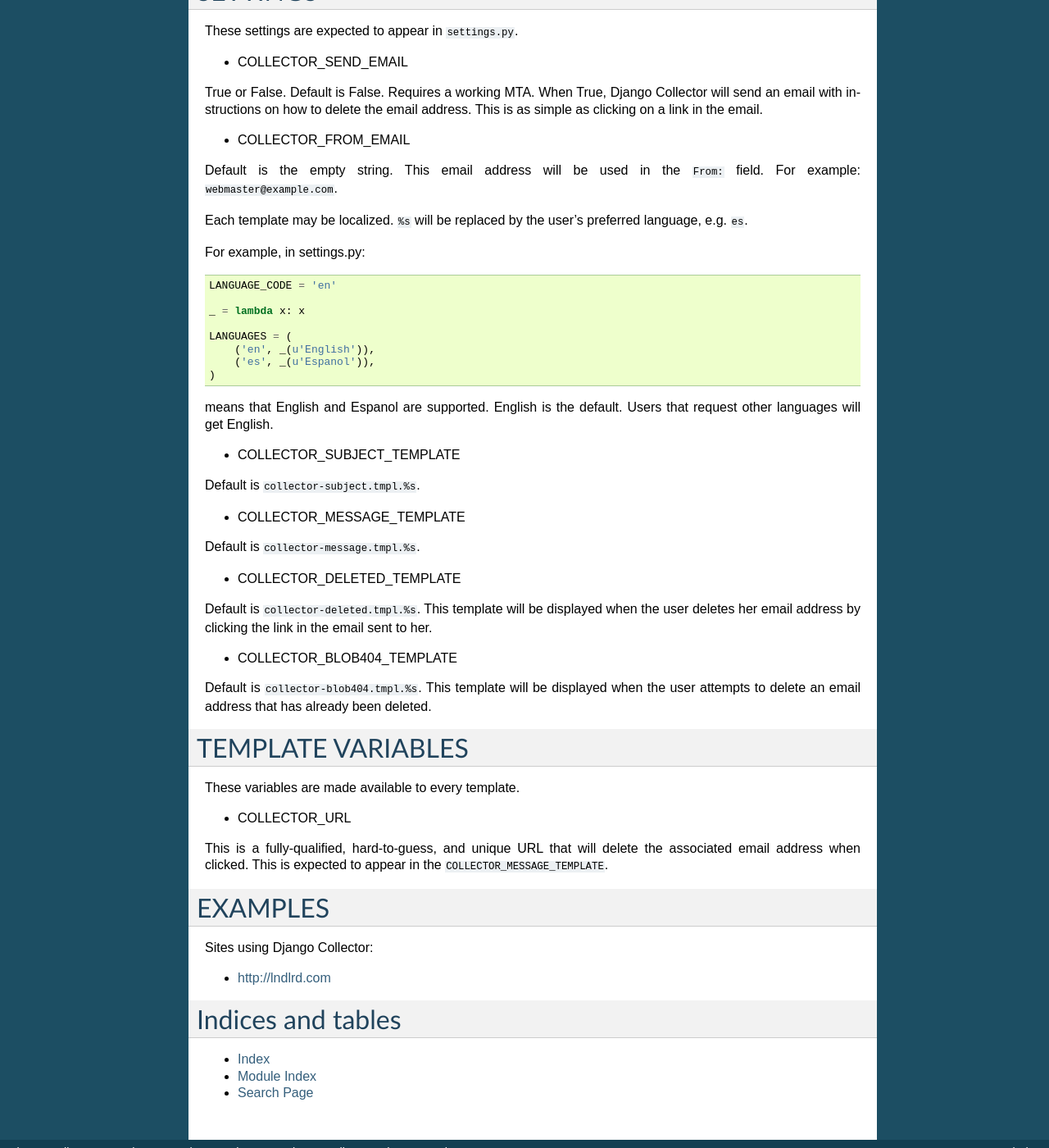
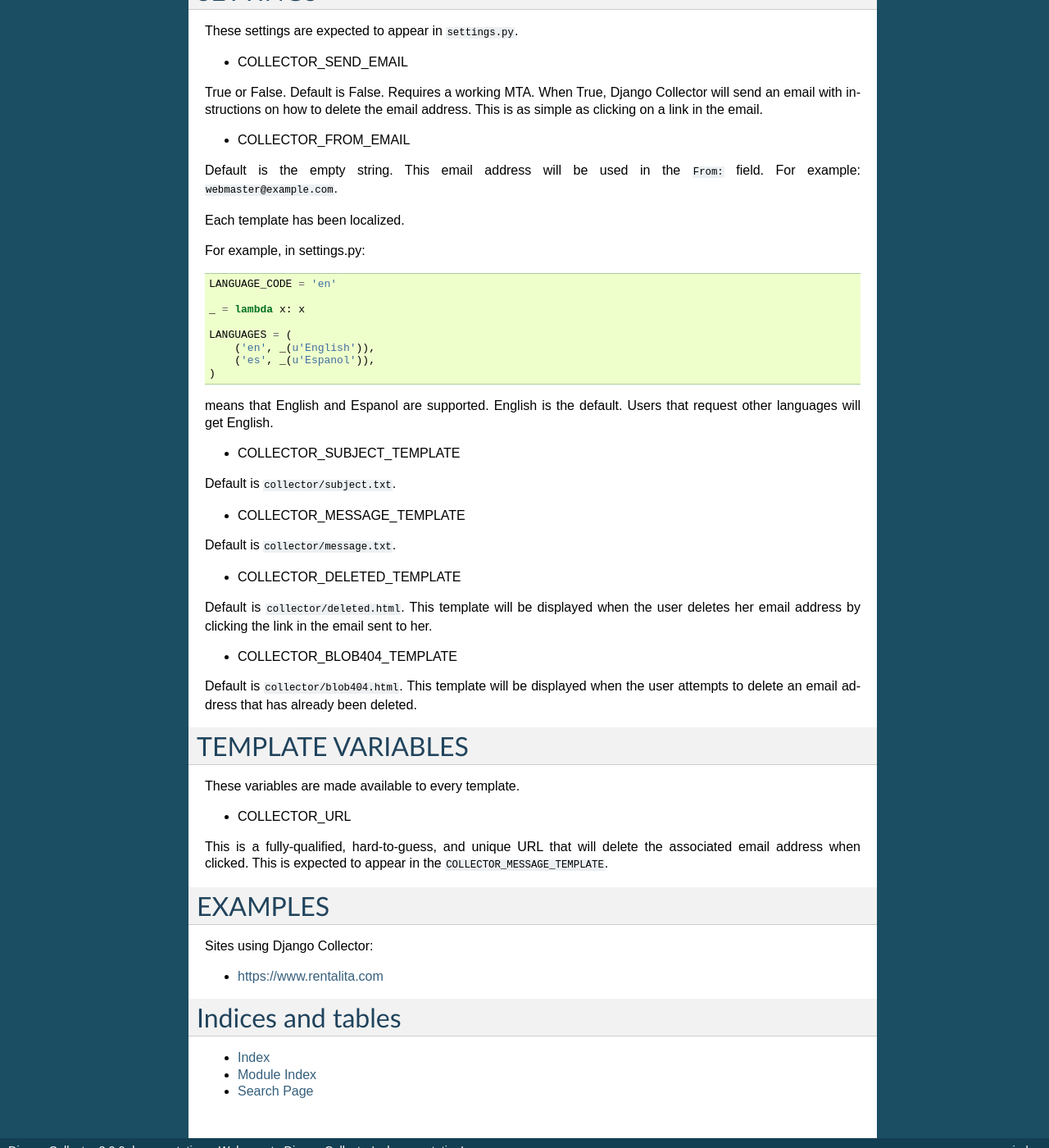
Before and after one commit to rentalita/django-collector, a Sphinx documentation site: the page built from docs/index.rst, in a window 1280 px wide and 1400 px high, scrolled down 726 px. Shown: the whole window at 82% size. Built offline with Sphinx 7.4.7, drawn with Linux system fonts in a browser that asks for light colours; some of the changed text lies outside the part shown.

Commit message:
per recent updates to templates and locales

```diff
--- a/docs/index.rst
+++ b/docs/index.rst
@@ -1,8 +1,3 @@
-.. Django Collector documentation master file, created by
-   sphinx-quickstart on Thu Oct  6 12:00:52 2011.
-   You can adapt this file completely to your liking, but it should at least
-   contain the root `toctree` directive.
-
 Welcome to Django Collector's documentation!
 ============================================
 
@@ -16,7 +11,7 @@ to delete their email addresses before the launch notice is sent out.
 
 Full data portability at all times!
 
-Django Collector is all over the series of tubes...
+Django Collector is all over teh internets...
 
 * https://github.com/rentalita/django-collector
 * https://launchpad.net/django-collector
@@ -56,8 +51,7 @@ email.
 Default is the empty string. This email address will be used in the
 ``From:`` field. For example: ``webmaster@example.com``.
 
-Each template may be localized. ``%s`` will be replaced by the user's
-preferred language, e.g. ``es``.
+Each template has been localized.
 
 For example, in settings.py::
 
@@ -75,21 +69,21 @@ default. Users that request other languages will get English.
 
 * COLLECTOR_SUBJECT_TEMPLATE
 
-Default is ``collector-subject.tmpl.%s``.
+Default is ``collector/subject.txt``.
 
 * COLLECTOR_MESSAGE_TEMPLATE
 
-Default is ``collector-message.tmpl.%s``.
+Default is ``collector/message.txt``.
 
 * COLLECTOR_DELETED_TEMPLATE
 
-Default is ``collector-deleted.tmpl.%s``. This template will be
+Default is ``collector/deleted.html``. This template will be
 displayed when the user deletes her email address by clicking the link
 in the email sent to her.
 
 * COLLECTOR_BLOB404_TEMPLATE
 
-Default is ``collector-blob404.tmpl.%s``. This template will be
+Default is ``collector/blob404.html``. This template will be
 displayed when the user attempts to delete an email address that has
 already been deleted.
 
@@ -109,7 +103,7 @@ EXAMPLES
 
 Sites using Django Collector:
 
-* http://lndlrd.com
+* https://www.rentalita.com
 
 Indices and tables
 ==================
```
